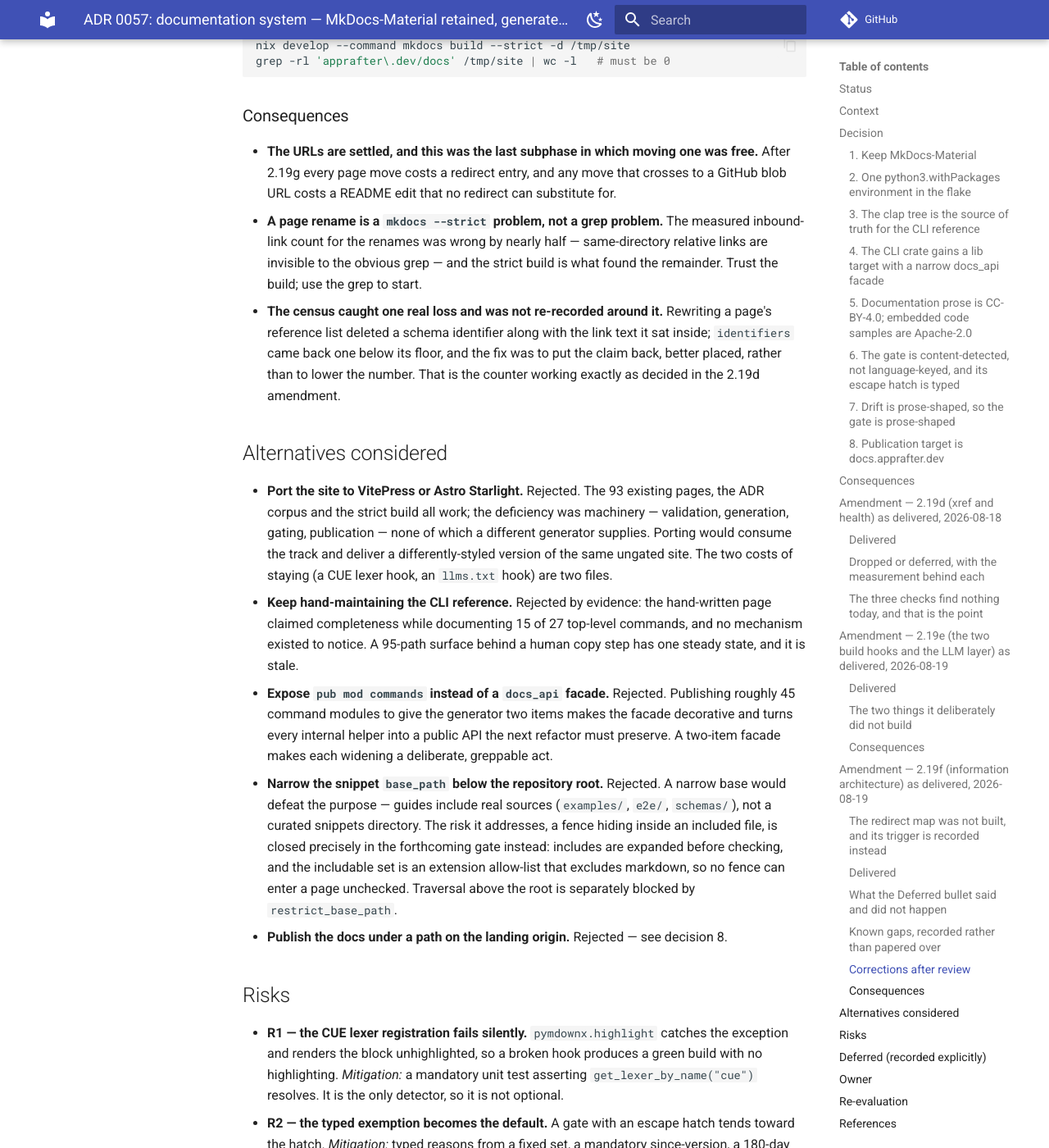
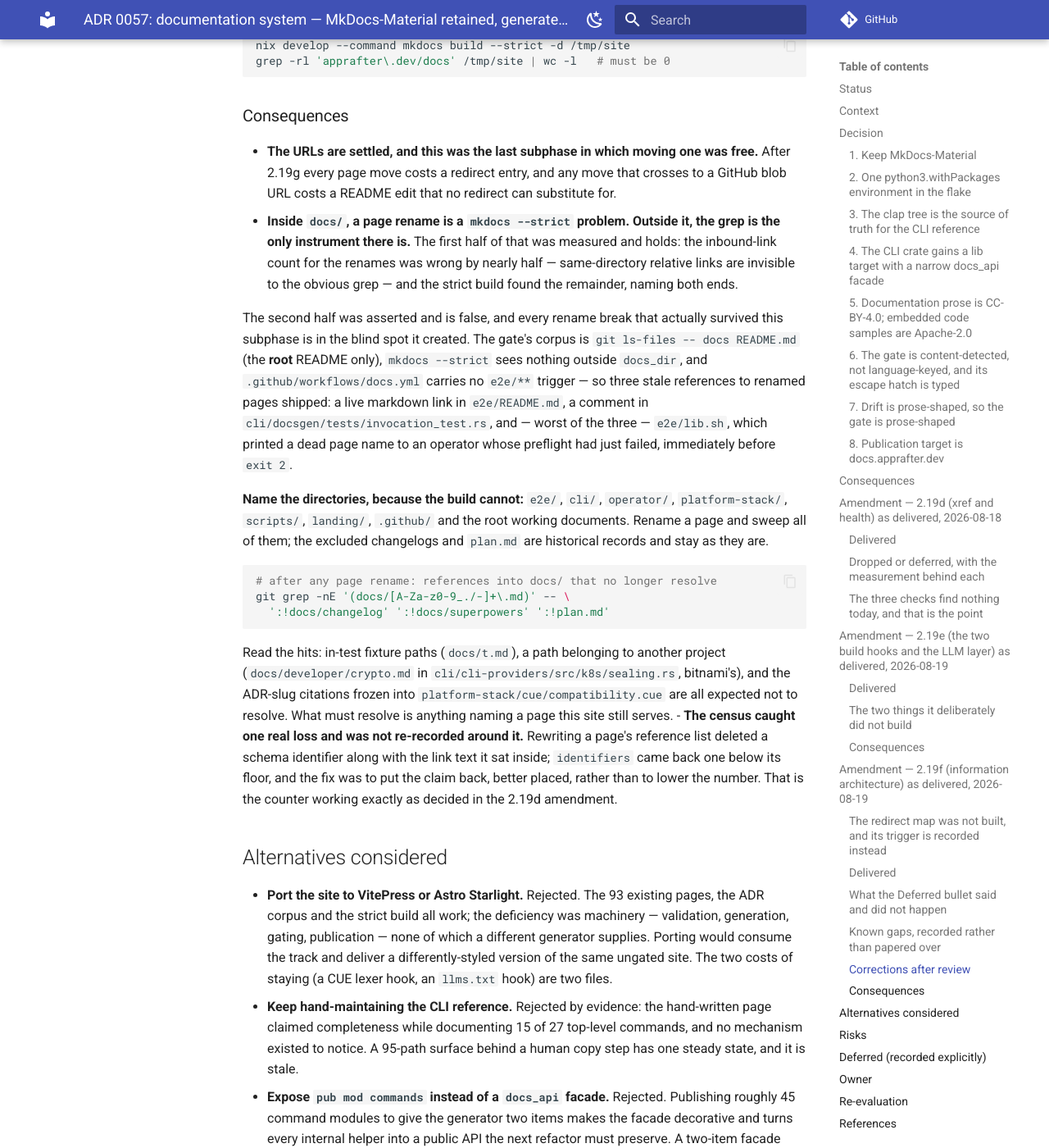
Before and after one commit to AppRafter/apprafter, an MkDocs documentation site: the page built from docs/adr/0057-documentation-system.md, in a window 1280 px wide and 1400 px high, scrolled down 20606 px. Shown: the whole window at 82% size. Built offline with MkDocs 1.6.1 and Material for MkDocs 9.7.7, drawn with Linux system fonts in a browser that asks for light colours; comment, search, counter and statistics services are not loaded.

Commit message:
docs: fix rename breaks outside docs/, and correct the rule that missed them
Three references to pages this branch renamed survived, all of them in
places the documentation build structurally cannot see:

  e2e/README.md:106          a live markdown link whose text is
                             `needs.pg manual walk`, pointing at
                             ../docs/operator-guide/needs-pg-walk.md —
                             a 404 on GitHub today
  e2e/lib.sh:443             a RUNTIME diagnostic printing "See
                             docs/operator-guide/needs-networkpolicy-
                             walk.md." to an operator whose memlock
                             preflight had just failed, immediately
                             before `exit 2`
  cli/docsgen/tests/         a comment citing
  invocation_test.rs:122     needs-{disk,pg,redis}-walk.md

Nothing catches any of them: the gate's corpus is
`git ls-files -- docs README.md` (root README only, scan.rs:194),
`mkdocs --strict` sees nothing outside `docs_dir`, and docs.yml carries
no `e2e/**` trigger.

That falsifies the rule ADR 0057 institutionalised at its 2.19f
Consequences — "a page rename is a `mkdocs --strict` problem, not a
grep problem. Trust the build; use the grep to start." The half about
`docs/` was measured and holds; the half about everywhere else was
asserted, and every break that actually survived is in the blind spot
it created. The bullet now says what is true, names the directories the
build cannot reach (e2e/, cli/, operator/, platform-stack/, scripts/,
landing/, .github/ and the root working documents), and carries the
sweep command.

Re-ran that sweep repo-wide. After these three fixes no reference into
docs/ that names a page this site serves fails to resolve. The
remaining non-resolving hits are all expected and named in the ADR:
in-test fixture paths (docs/t.md, docs/x.md, docs/adr/0056-unstaged.md,
docs/reference/cli/ghost.md), docs/developer/crypto.md in
cli/cli-providers/src/k8s/sealing.rs which is bitnami's file and not
ours, the historical docs/reference/cli.md citations in ADRs 0030 and
0057, and the frozen ADR slugs in platform-stack/cue/compatibility.cue.

`cargo test -p docsgen --test invocation_test` green (13 tests);
`bash -n e2e/lib.sh` clean.

Co-Authored-By: Claude Opus 5 (1M context) <noreply@anthropic.com>
Claude-Session: https://claude.ai/code/session_01YCU19bWQGDdAgyZsqRqauq

````diff
--- a/docs/adr/0057-documentation-system.md
+++ b/docs/adr/0057-documentation-system.md
@@ -938,11 +938,39 @@ that derives its expectation from the same side it checks is vacuous.*
   was free.** After 2.19g every page move costs a redirect entry, and any move
   that crosses to a GitHub blob URL costs a README edit that no redirect can
   substitute for.
-- **A page rename is a `mkdocs --strict` problem, not a grep problem.** The
-  measured inbound-link count for the renames was wrong by nearly half —
-  same-directory relative links are invisible to the obvious grep — and the
-  strict build is what found the remainder. Trust the build; use the grep to
-  start.
+- **Inside `docs/`, a page rename is a `mkdocs --strict` problem. Outside it,
+  the grep is the only instrument there is.** The first half of that was
+  measured and holds: the inbound-link count for the renames was wrong by
+  nearly half — same-directory relative links are invisible to the obvious
+  grep — and the strict build found the remainder, naming both ends.
+
+  The second half was asserted and is false, and every rename break that
+  actually survived this subphase is in the blind spot it created. The gate's
+  corpus is `git ls-files -- docs README.md` (the **root** README only),
+  `mkdocs --strict` sees nothing outside `docs_dir`, and
+  `.github/workflows/docs.yml` carries no `e2e/**` trigger — so three stale
+  references to renamed pages shipped: a live markdown link in
+  `e2e/README.md`, a comment in `cli/docsgen/tests/invocation_test.rs`, and —
+  worst of the three — `e2e/lib.sh`, which printed a dead page name to an
+  operator whose preflight had just failed, immediately before `exit 2`.
+
+  **Name the directories, because the build cannot:** `e2e/`, `cli/`,
+  `operator/`, `platform-stack/`, `scripts/`, `landing/`, `.github/` and the
+  root working documents. Rename a page and sweep all of them; the excluded
+  changelogs and `plan.md` are historical records and stay as they are.
+
+  ```sh
+  # after any page rename: references into docs/ that no longer resolve
+  git grep -nE '(docs/[A-Za-z0-9_./-]+\.md)' -- \
+    ':!docs/changelog' ':!docs/superpowers' ':!plan.md'
+  ```
+
+  Read the hits: in-test fixture paths (`docs/t.md`), a path belonging to
+  another project (`docs/developer/crypto.md` in
+  `cli/cli-providers/src/k8s/sealing.rs`, bitnami's), and the ADR-slug
+  citations frozen into `platform-stack/cue/compatibility.cue` are all
+  expected not to resolve. What must resolve is anything naming a page this
+  site still serves.
 - **The census caught one real loss and was not re-recorded around it.**
   Rewriting a page's reference list deleted a schema identifier along with the
   link text it sat inside; `identifiers` came back one below its floor, and
````
Also changed, not shown: e2e/README.md (+1 -1 lines), 2 other files.
